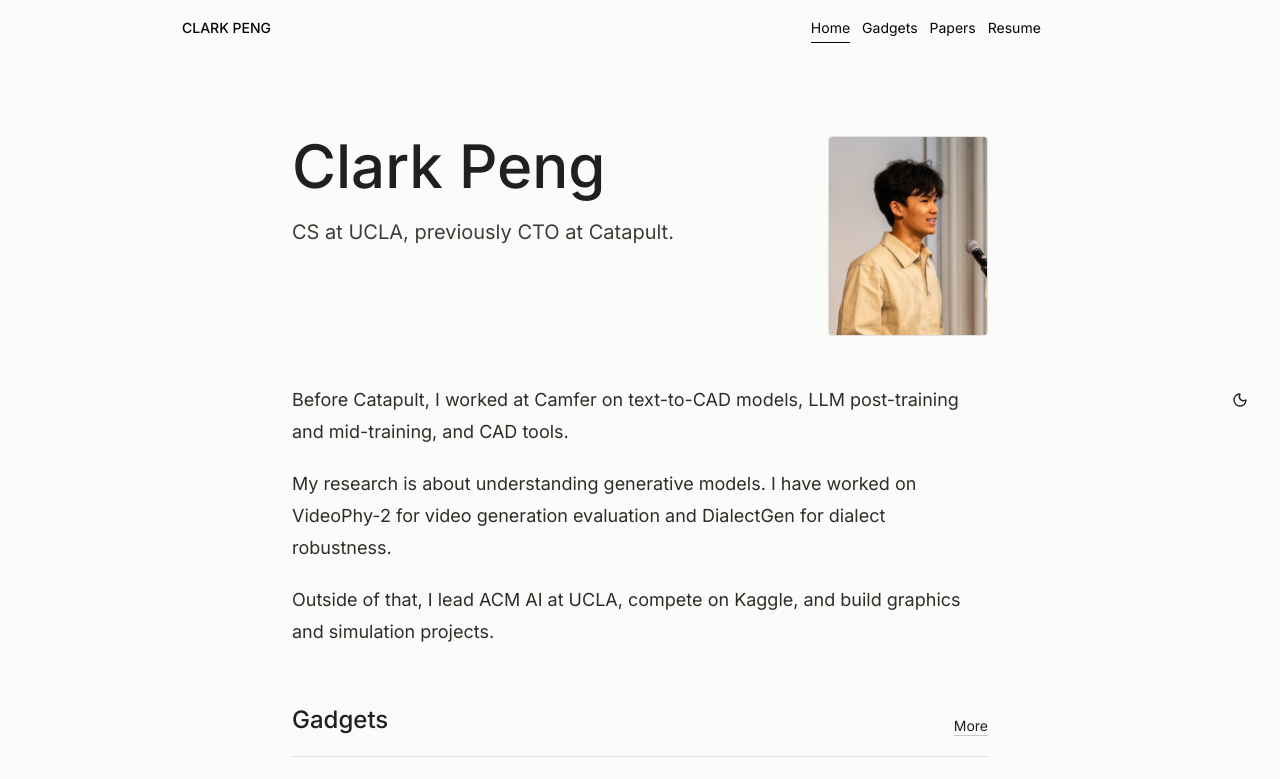
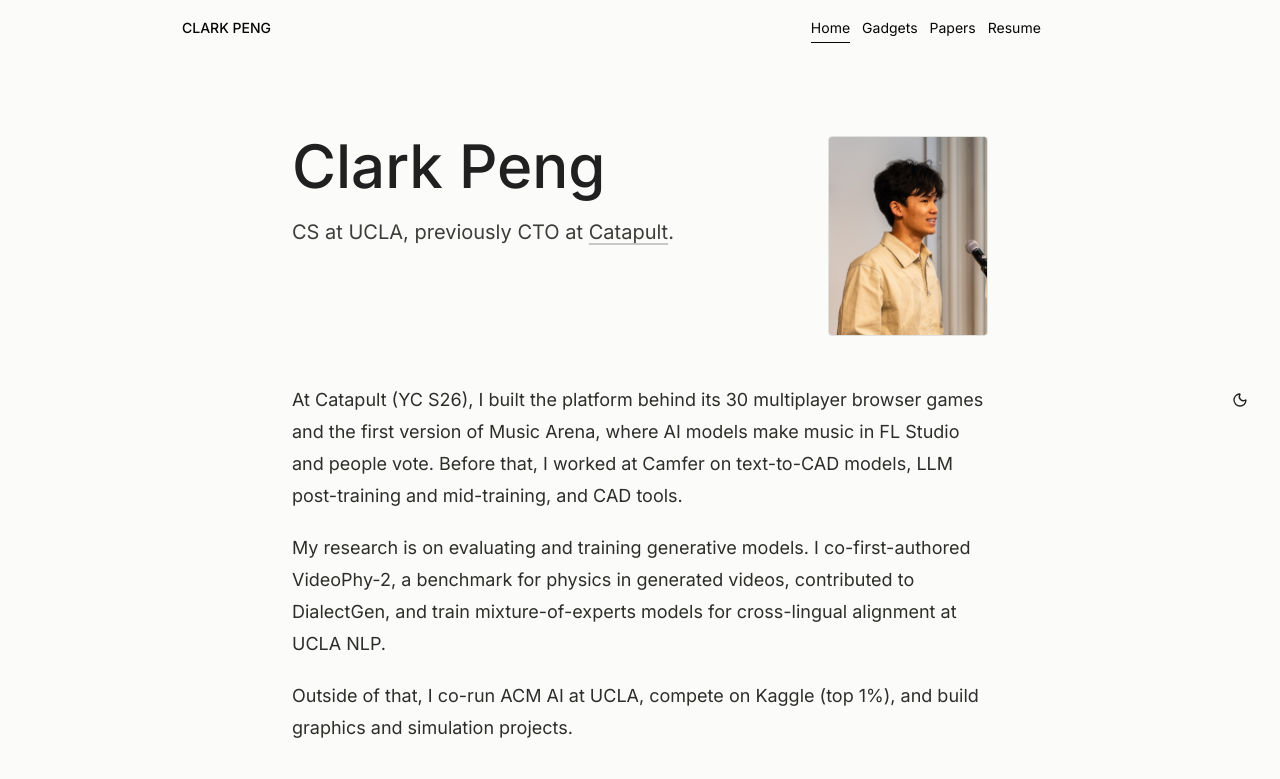
Before and after one commit to clarkipeng/clarkipeng.github.io, a React (Vite) app: page / in a window 1280 px wide. Shown: the top 779 px of the page. Built offline with nearby package versions, Linux system fonts and the light colour scheme.

Commit message:
feat: link Catapult and make the about text concrete

```diff
--- a/src/data/siteData.ts
+++ b/src/data/siteData.ts
@@ -1,7 +1,8 @@
 export const siteConfig = {
   name: 'Clark Peng',
   wordmark: 'CLARK PENG',
-  title: 'CS at UCLA, previously CTO at Catapult.',
+  title: 'CS at UCLA, previously CTO at',
+  company: { name: 'Catapult', url: 'https://playcatapult.io' },
   website: 'https://clarkipeng.github.io',
   resumeUrl: '/files/ClarkPengResearchResume.pdf',
   avatarUrl: '/images/clark-peng-profile.jpg',
@@ -53,9 +54,9 @@ export const navigation = [
 ];
 
 export const aboutParagraphs = [
-  'Before Catapult, I worked at Camfer on text-to-CAD models, LLM post-training and mid-training, and CAD tools.',
-  'My research is about understanding generative models. I have worked on VideoPhy-2 for video generation evaluation and DialectGen for dialect robustness.',
-  'Outside of that, I lead ACM AI at UCLA, compete on Kaggle, and build graphics and simulation projects.',
+  'At Catapult (YC S26), I built the platform behind its 30 multiplayer browser games and the first version of Music Arena, where AI models make music in FL Studio and people vote. Before that, I worked at Camfer on text-to-CAD models, LLM post-training and mid-training, and CAD tools.',
+  'My research is on evaluating and training generative models. I co-first-authored VideoPhy-2, a benchmark for physics in generated videos, contributed to DialectGen, and train mixture-of-experts models for cross-lingual alignment at UCLA NLP.',
+  'Outside of that, I co-run ACM AI at UCLA, compete on Kaggle (top 1%), and build graphics and simulation projects.',
 ];
 
 
--- a/src/pages/HomePage.tsx
+++ b/src/pages/HomePage.tsx
@@ -26,7 +26,16 @@ const HomePage = () => (
             {siteConfig.name}
           </h1>
           <p className="mt-5 max-w-2xl text-xl leading-8 text-[#3d3d39] dark:text-[#d7d7d0]">
-            {siteConfig.title}
+            {siteConfig.title}{' '}
+            <a
+              href={siteConfig.company.url}
+              target="_blank"
+              rel="noopener noreferrer"
+              className="underline decoration-black/20 underline-offset-4 hover:text-[#202020] dark:decoration-white/25 dark:hover:text-white"
+            >
+              {siteConfig.company.name}
+            </a>
+            .
           </p>
 
         </div>
```
